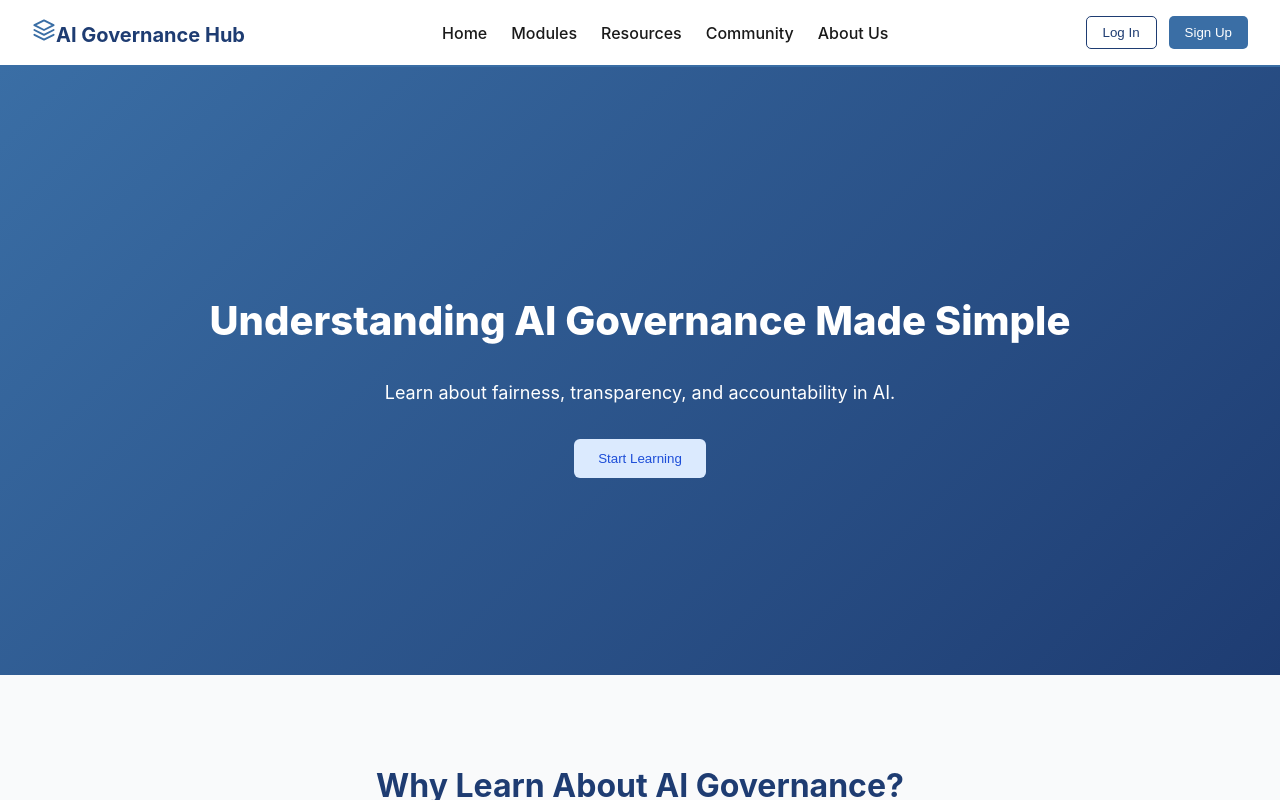
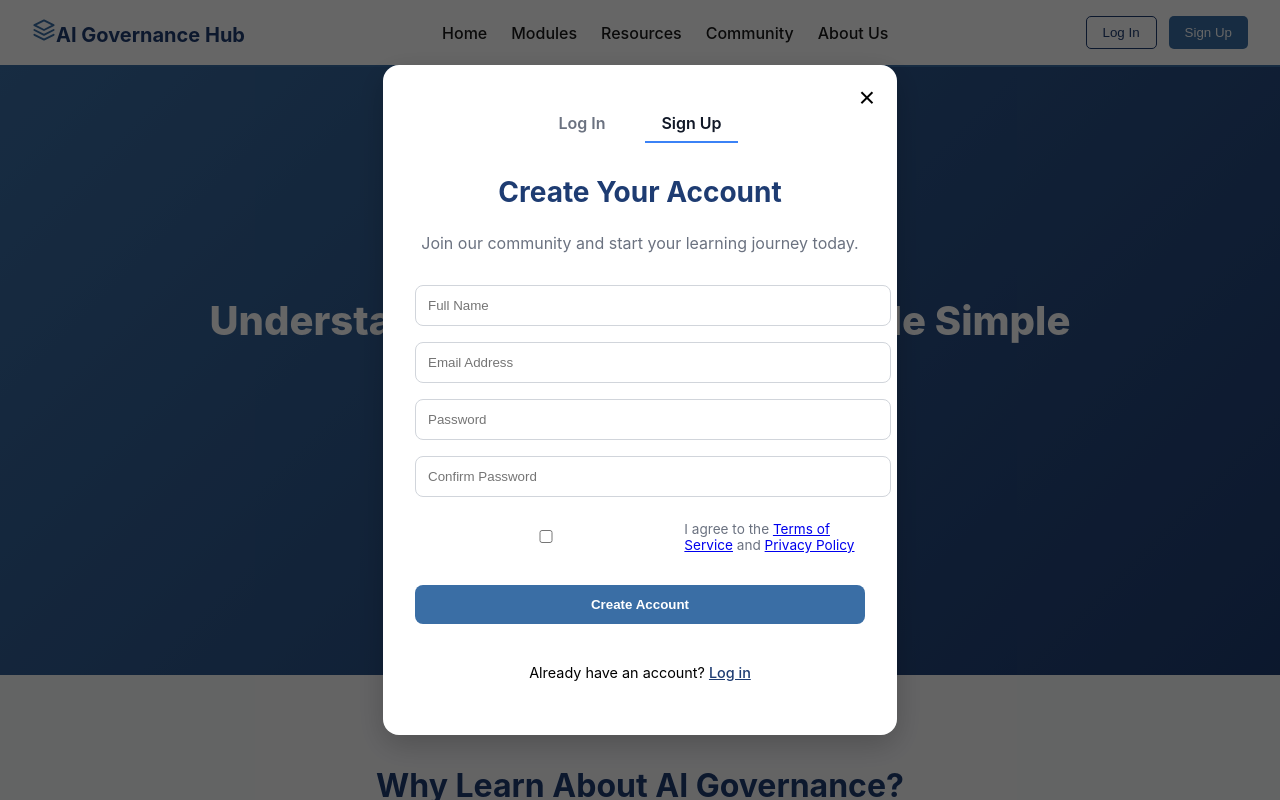
Before and after one commit to moniqueaboumrad9930/ai_final_project, a React (Create React App) app in the folder ai-final/: page / in a window 1280 px wide. Both pictures are taken after a click on the button "Log In". Shown: the top 800 px of the page. Built offline with nearby package versions, Linux system fonts and the light colour scheme; no server answers.

Commit message:
small fixes to log in/signup functionality

```diff
--- a/ai-final/src/components/header.js
+++ b/ai-final/src/components/header.js
@@ -5,7 +5,7 @@
 import SignUpModal from './signUpModal';
 
 
-const Header = () => {
+const Header = ({setMode, mode}) => {
     const [isOpen, setIsOpen] = useState(false);
     const [modalOpen, setModalOpen] = useState(false);
 
@@ -37,30 +37,47 @@
                 <a href= "#"> About Us</a>
             </nav>
             <div className={styles.authButtons}>
-                <button className={styles.login}>Log In</button>
-                <button className={styles.signup} onClick={() => setModalOpen(true)}>Sign Up</button>
-            </div>
-            <SignUpModal isOpen={modalOpen} onClose={() => setModalOpen(false)} />
+         <button
+        className={styles.login}
+        onClick={() => {
+          setMode('login');
+          setModalOpen(true);
+        }}
+      >
+        Log In
+      </button>
+
+      <button
+        className={styles.signup}
+        onClick={() => {
+          setMode('signup');
+          setModalOpen(true);
+        }}
+      >
+        Sign Up
+      </button>
+    </div>
+
+    <SignUpModal isOpen={modalOpen} onClose={() => setModalOpen(false)} mode={mode}/>
 
             {isOpen && (
             <div className={styles.mobileMenu}>
-                <a href= "#"> Home</a>
-                <a href= "#"> Modules</a>
-                <a href= "#"> Resources</a>
-                <a href= "#"> Community</a>
-                <a href= "#"> About Us</a>
-                <div className={styles.mobileButtons}>
-                <button className={styles.login}>Log In</button>
-                <button className={styles.signup} onClick={() => setModalOpen(true)}>Sign Up</button>
-                </div>
-                <SignUpModal isOpen={modalOpen} onClose={() => setModalOpen(false)} />
+                    <a href="#"> Home</a>
+                    <a href="#"> Modules</a>
+                    <a href="#"> Resources</a>
+                    <a href="#"> Community</a>
+                    <a href="#"> About Us</a>
+                    <div className={styles.mobileButtons}>
+                    <button className={styles.login} onClick={() => {setMode('login');setModalOpen(true); setIsOpen(false);}} >Log In</button>
+                    <button className={styles.signup} onClick={() => {setModalOpen(true); setMode('signup');setIsOpen(false);}}>Sign Up</button>
+                </div><SignUpModal isOpen={modalOpen} onClose={() => setModalOpen(false)} mode={mode} />
             </div>
+            )}
+    </header>
+)};
 
 
-        )
-        }
-    </header>
-    );
-}
+
+
 
 export default Header;
--- a/ai-final/src/components/signUpModal.js
+++ b/ai-final/src/components/signUpModal.js
@@ -72,15 +72,29 @@
 
   const handleLogin = async (e) => {
     e.preventDefault();
+    setError(''); // reset error
     try {
       await signInWithEmailAndPassword(auth, email, password);
       navigate('/dashboard');
       onClose();
-    } catch (error) {
-      console.error('Login Error:', error.message);
-      setError('Invalid credentials');
+    } catch (err) {
+      console.error('Login Error:', err.message);
+      switch (err.code) {
+        case 'auth/user-not-found':
+          setError('No account found with this email.');
+          break;
+        case 'auth/wrong-password':
+          setError('Incorrect password.');
+          break;
+        case 'auth/invalid-email':
+          setError('Please enter a valid email.');
+          break;
+        default:
+          setError('Failed to log in. Please try again.');
+      }
     }
   };
+
 
 
 
@@ -165,6 +179,16 @@
            </p>
           )}
 
+        {mode === 'login' && (
+        <p className={styles.loginText}>
+          Don’t have an account?{" "}
+          <a href="#" onClick={(e) => { e.preventDefault(); setMode('signup'); }}>
+          Sign up
+          </a>
+        </p>
+        )}
+
+
           </form>
         </div>
       </div>
--- a/ai-final/src/pages/landingPage.js
+++ b/ai-final/src/pages/landingPage.js
@@ -1,4 +1,4 @@
-import React from 'react';
+import React, { useState } from 'react';
 import HeroSection from '../components/heroSection';
 import Header from '../components/header';
 import WhyLearn from '../components/whyLearn';
@@ -8,9 +8,10 @@
 import LearnFromExperts from '../components/learnFromExperts';
 
 const LandingPage = () => {
+    const [mode, setMode] = useState('signup');
     return (
         <>
-        <Header/>
+        <Header setMode={setMode}/>
         <HeroSection />
         <WhyLearn/>
         <EducationModules/>
```
